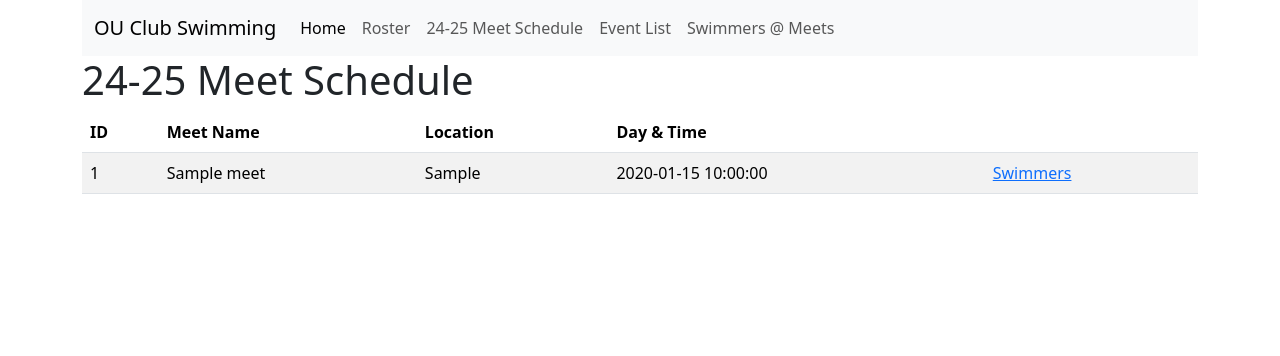
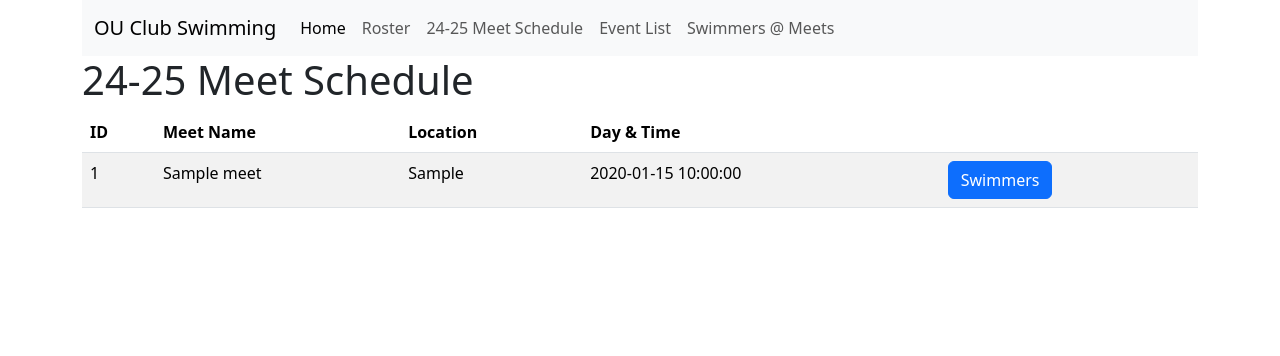
Before and after one commit to haleyraburn/mis4013project, a PHP site: page /meets.php in a window 1280 px wide. Shown: the top 356 px of the page. Run offline with PHP 8.4, Linux system fonts and the light colour scheme; tables that the repository leaves empty or names only in its code hold one stand-in row (values such as "Sample post").

Commit message:
Update view-meets.php

```diff
--- a/view-meets.php
+++ b/view-meets.php
@@ -18,7 +18,12 @@
           <td><?php echo $meet['meet_name']; ?></td>
           <td><?php echo $meet['meet_location']; ?></td>
           <td><?php echo $meet['meet_daytime']; ?></td>
-          <td><a href="swimmers-by-meet.php?sid=<?php echo $meet['meet_id']; ?>">Swimmers</a></td>
+          <td>
+            <form mehtod="post" action="swimmers-by-meet.php">
+              <input type="hidden" name="sid" value="<?php echo $meet['meet_id']; ?>">
+              <button type="submit" class="btn btn-primary">Swimmers</button>
+            </form>
+          </td>
         </tr>
       <?php
       }
```
